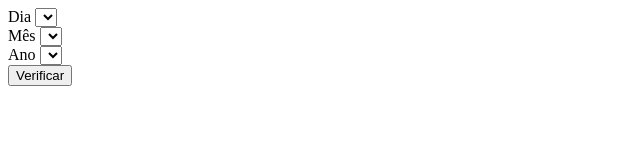
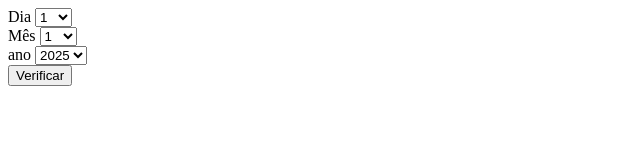
Before and after one commit to Lidiane41/js-repeticoes, a plain HTML site: page index.html in a window 1280 px wide. Shown: the full height of the page, 0-640 px from the left. Drawn offline with Linux system fonts and the light colour scheme.

Commit message:
repeticoes

```diff
--- a/index.html
+++ b/index.html
@@ -8,18 +8,18 @@
 <body>
     <div>
         <div>
-            <label for="Dia">Dia</label>
-            <select id="Dia"></select>
+            <label for="dia">Dia</label>
+            <select id="dia"></select>
         </div>
         <div>
-            <label for="Mês">Mês</label>
-            <select id="Mês"></select>
+            <label for="mes">Mês</label>
+            <select id="mes"></select>
         </div>
         <div>
-            <label for="Ano">Ano</label>
-            <select id="Ano"></select>
+            <label for="ano">ano</label>
+            <select id="ano"></select>
         </div>
-        <button>Verificar</button>
+        <button onclick="verificar()">Verificar</button>
     </div>
 
     <script src="index.js"></script>
--- a/index.js
+++ b/index.js
@@ -1,3 +1,18 @@
-for(let i = 0; i < 10; i++){
-console.log(`volta número: ${i}`);
+for(let i = 1; i <= 31; i++ ){
+    dia.innerHTML += `<option>${i}</option>`;
 }
+
+for(let i = 1; i <= 12; i++ ){
+    mes.innerHTML += `<option>${i}</option>`;
+}
+
+for(let i = new Date().getFullYear(); i >= new Date().getFullYear() - 50; i-- ){
+    ano.innerHTML += `<option>${i}</option>`;
+}
+
+function verificar(){
+
+    if(Number(ano.value) % 4 == 0){
+        alert(`Quem nasceu em ${dia.value}/${mes.value}/${ano.value}, nasceu em ano bissexto`)
+    }
+}
```
